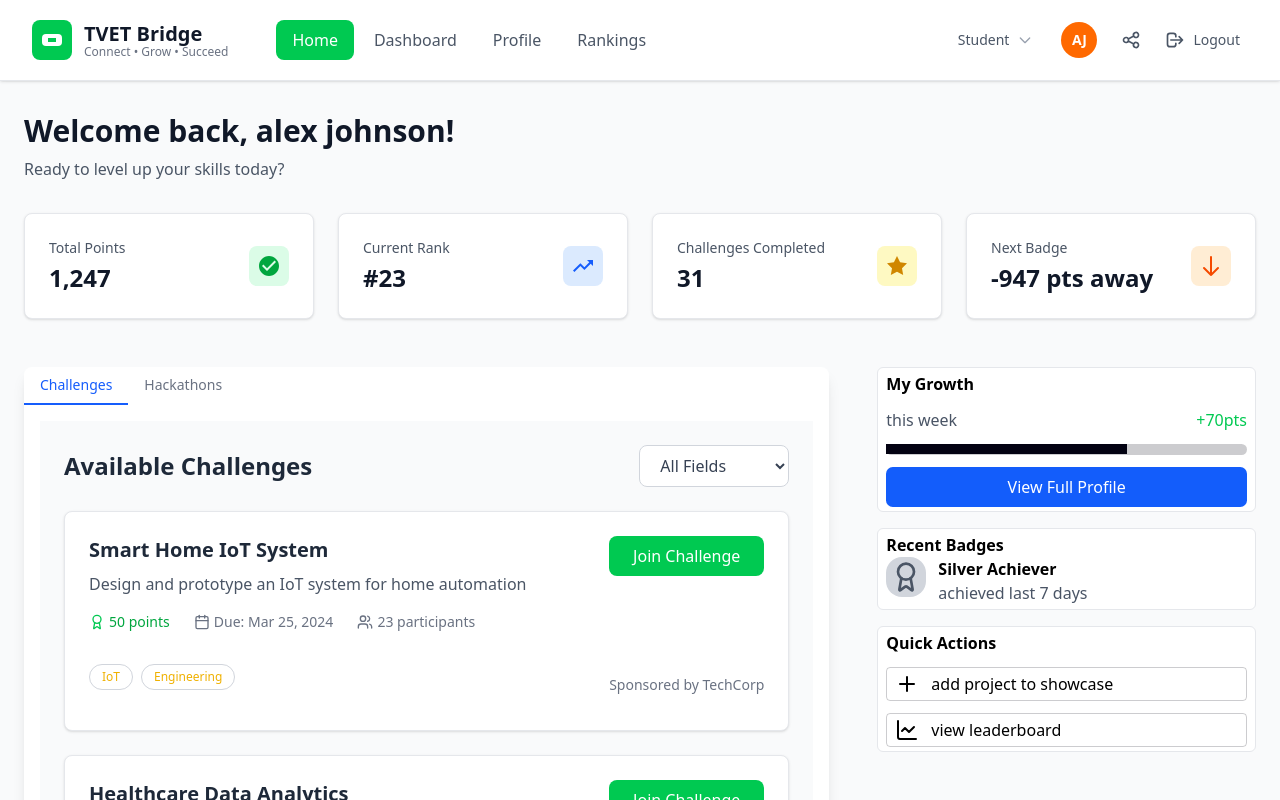
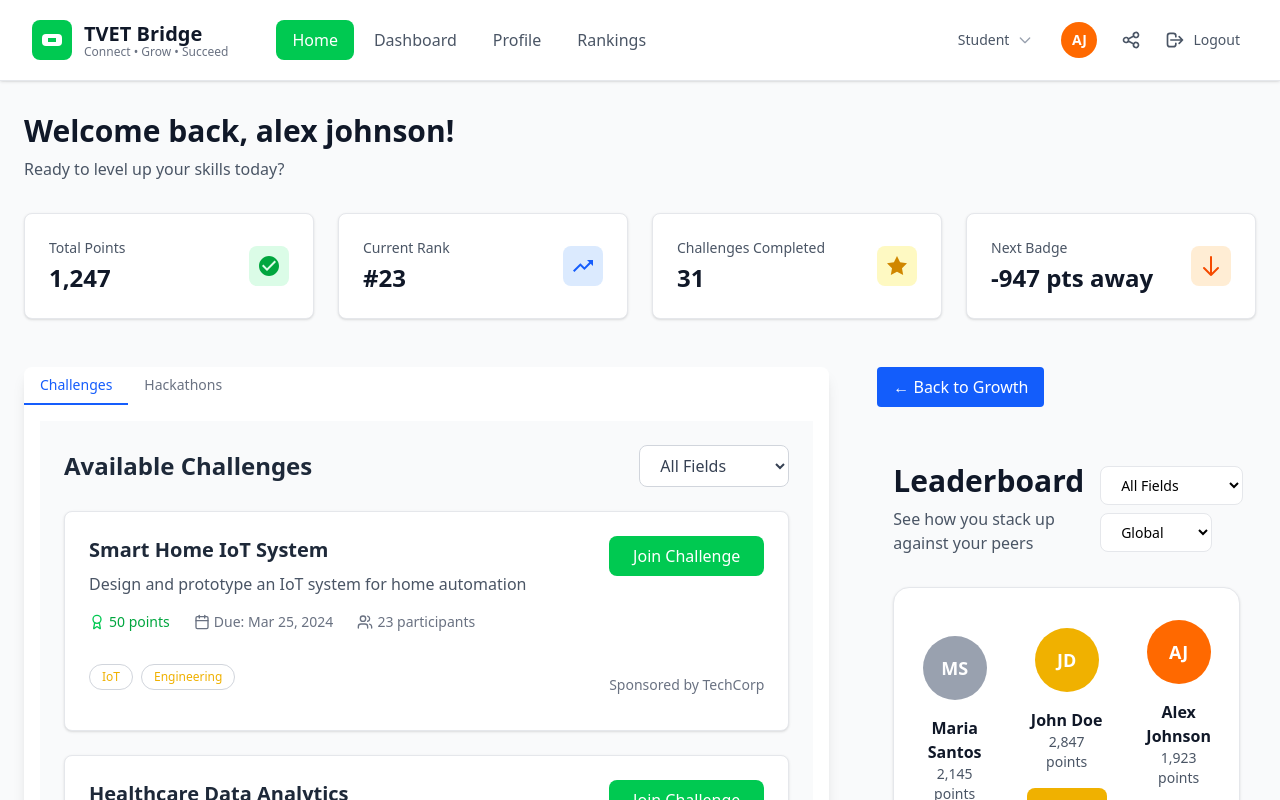
Before and after one commit to jabo-arnold-landry/TVET-Spot, a React (Vite) app: page / in a window 1280 px wide. Both pictures are taken after a click on the button "view leaderboard". Shown: the top 800 px of the page. Built offline with nearby package versions, Linux system fonts and the light colour scheme.

Commit message:
adding leader board

```diff
--- a/package.json
+++ b/package.json
@@ -17,7 +17,8 @@
     "framer-motion": "^12.23.12",
     "lucide-react": "^0.542.0",
     "react": "^19.1.1",
-    "react-dom": "^19.1.1"
+    "react-dom": "^19.1.1",
+    "react-router-dom": "^7.8.2"
   },
   "devDependencies": {
     "@eslint/js": "^9.33.0",
--- a/src/App.jsx
+++ b/src/App.jsx
@@ -1,18 +1,38 @@
 import React from "react";
+import { BrowserRouter as Router, Routes, Route } from "react-router-dom";
 import Navbar from "./components/Navbar";
 import Welcome from "./components/Welcome";
 import Growth from "./growth-section";
 import Dashboard from "./Components/Dashboard";
-import Leaderboard from "./components/Leaderboard";
+import Leaderboard from "./components/Leaderboard"; // Import your Leaderboard component
 
 function App() {
   return (
+    <Router>
+      <Routes>
+        {/* Main page route */}
+        <Route
+          path="/"
+          element={
             <>
               <Navbar />
               <Welcome />
               <Growth />
+            </>
+          }
+        />
+        {/* Leaderboard route */}
+        <Route
+          path="/leaderboard"
+          element={
+            <>
+              <Navbar />
               <Leaderboard />
             </>
+          }
+        />
+      </Routes>
+    </Router>
   );
 }
 
--- a/src/pages/MyGrowthSection.jsx
+++ b/src/pages/MyGrowthSection.jsx
@@ -5,11 +5,39 @@ import {
   ChartLine,
 } from "lucide-react";
 import Card from "../components/Card";
+import Leaderboard from "../components/Leaderboard";
 import { settingItems } from "../indexBD";
+import { useState } from "react";
+import { useNavigate } from "react-router-dom";
+import { motion, AnimatePresence } from "framer-motion";
 
-import { motion, AnimatePresence } from "framer-motion";
 export default function MyGrowthSection() {
   const [showPopup, setShowPopup] = useState(false);
+  const [showLeaderboard, setShowLeaderboard] = useState(false);
+
+  const handleViewLeaderboard = () => {
+    setShowLeaderboard(true);
+  };
+
+  // If leaderboard is shown, render the full Leaderboard component
+  if (showLeaderboard) {
+    return (
+      <div>
+        {/* Back button */}
+        <div className="p-4">
+          <button
+            onClick={() => setShowLeaderboard(false)}
+            className="text-white bg-primary rounded px-4 py-2 mb-4"
+          >
+            ← Back to Growth
+          </button>
+        </div>
+        {/* Render the full Leaderboard component */}
+        <Leaderboard />
+      </div>
+    );
+  }
+
   return (
     <>
       <div className="grid gap-3 bg-white-solid rounded-md m-4 px-2 py-1 border border-gray-200">
@@ -50,15 +78,13 @@ export default function MyGrowthSection() {
         </Card>
         <Card>
           <ChartLine />
-          <button>view leaderboard</button>
+          <button onClick={handleViewLeaderboard}>view leaderboard</button>
         </Card>
         <Showcase isOpen={showPopup} onClose={() => setShowPopup(false)} />
       </div>
     </>
   );
 }
-
-import { useState } from "react";
 
 function Showcase({ isOpen, onClose }) {
   const [link, setLink] = useState("");
```
Also changed, not shown: 1 other file (tests, documents, lock files or other folders). Lines whose indentation alone changed are shown as unchanged.
